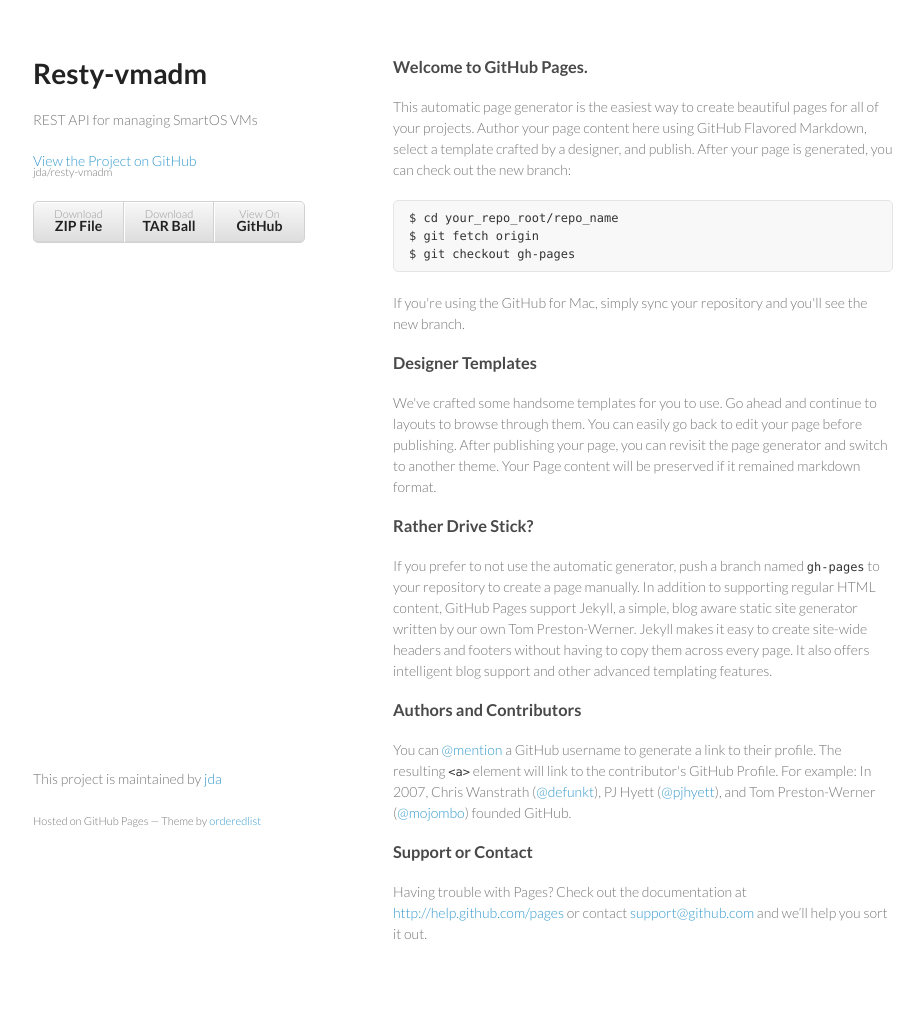
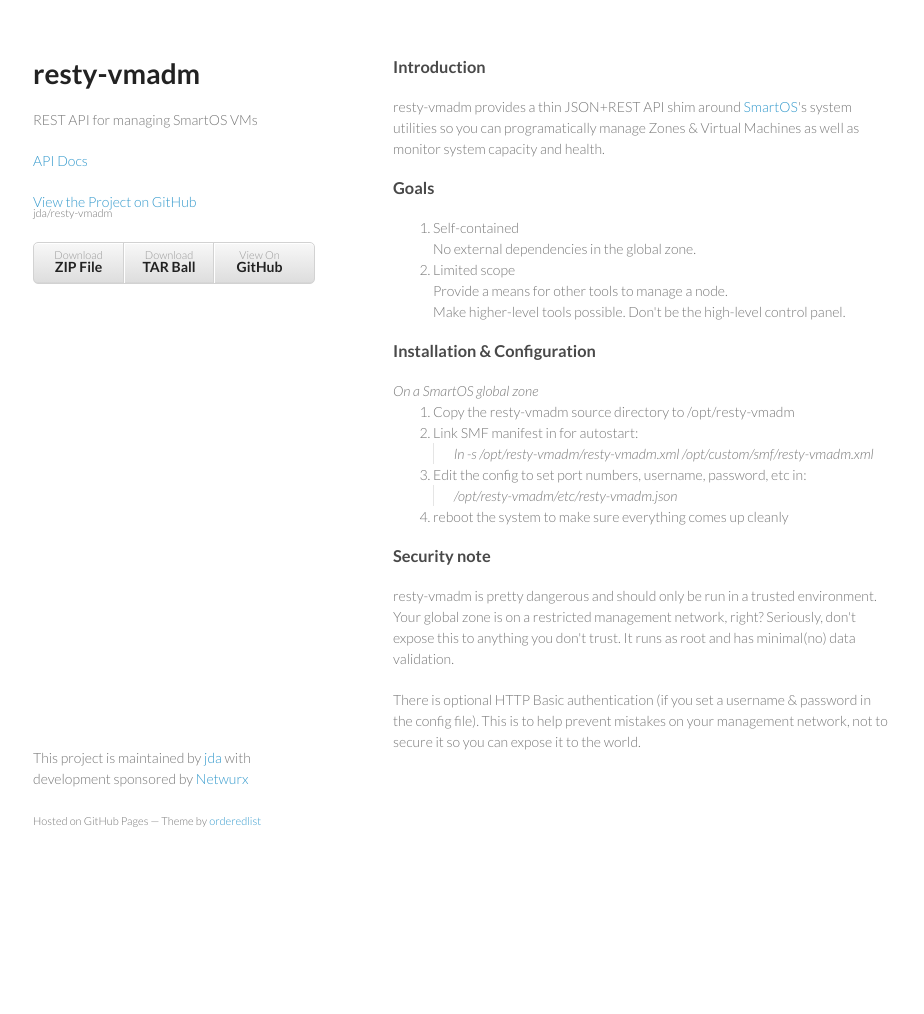
Before and after one commit to jda/resty-vmadm, a Jekyll site: the page index.html, which Jekyll copies as it is, in a window 1280 px wide. Shown: the whole page, without its empty margins (177-1101 px from the left). Built offline with Jekyll 4.4.1, drawn with Linux system fonts in a browser that asks for light colours; after the commit the page ends 900 px from its top, so only the background shows below that.

Commit message:
customized homepage

```diff
--- a/index.html
+++ b/index.html
@@ -3,7 +3,7 @@
   <head>
     <meta charset="utf-8">
     <meta http-equiv="X-UA-Compatible" content="chrome=1">
-    <title>Resty-vmadm by jda</title>
+    <title>resty-vmadm</title>
 
     <link rel="stylesheet" href="stylesheets/styles.css">
     <link rel="stylesheet" href="stylesheets/pygment_trac.css">
@@ -15,8 +15,10 @@
   <body>
     <div class="wrapper">
       <header>
-        <h1>Resty-vmadm</h1>
+        <h1>resty-vmadm</h1>
         <p>REST API for managing SmartOS VMs</p>
+
+        <p class="view"><a href="api.html">API Docs</a></p>
 
         <p class="view"><a href="https://github.com/jda/resty-vmadm">View the Project on GitHub <small>jda/resty-vmadm</small></a></p>
 
@@ -29,39 +31,47 @@
       </header>
       <section>
         <h3>
-<a name="welcome-to-github-pages" class="anchor" href="#welcome-to-github-pages"><span class="octicon octicon-link"></span></a>Welcome to GitHub Pages.</h3>
+<a name="intro" class="anchor" href="#intro"><span class="octicon octicon-link"></span></a>Introduction</h3>
 
-<p>This automatic page generator is the easiest way to create beautiful pages for all of your projects. Author your page content here using GitHub Flavored Markdown, select a template crafted by a designer, and publish. After your page is generated, you can check out the new branch:</p>
+<p>resty-vmadm provides a thin JSON+REST API shim around <a href="http://smartos.org">SmartOS</a>'s system utilities
+so you can programatically manage Zones &amp; Virtual Machines as well as monitor system capacity and health.
+</p>
 
-<pre><code>$ cd your_repo_root/repo_name
-$ git fetch origin
-$ git checkout gh-pages
-</code></pre>
+<h3><a name="goals" class="anchor" href="#goals"><span class="octicon octicon-link"></span></a>Goals</h3>
+<p>
+<ol>
+<li>Self-contained<br>
+No external dependencies in the global zone.</li>
+<li>Limited scope<br>
+Provide a means for other tools to manage a node.<br>
+Make higher-level tools possible. Don't be the high-level control panel.</li>
+</ol>
+</p>
 
-<p>If you're using the GitHub for Mac, simply sync your repository and you'll see the new branch.</p>
+<h3><a name="setup" class="anchor" href="#setup"><span class="octicon octicon-link"></span></a>Installation &amp; Configuration</h3>
+<i>On a SmartOS global zone</i>
 
-<h3>
-<a name="designer-templates" class="anchor" href="#designer-templates"><span class="octicon octicon-link"></span></a>Designer Templates</h3>
+<ol>
+<li>Copy the resty-vmadm source directory to /opt/resty-vmadm</li>
+<li>Link SMF manifest in for autostart:<br>
+<blockquote>ln -s /opt/resty-vmadm/resty-vmadm.xml /opt/custom/smf/resty-vmadm.xml</blockquote></li>
+<li>Edit the config to set port numbers, username, password, etc in:<br>
+<blockquote>/opt/resty-vmadm/etc/resty-vmadm.json</blockquote></li>
+<li>reboot the system to make sure everything comes up cleanly</li>
+</ol>
 
-<p>We've crafted some handsome templates for you to use. Go ahead and continue to layouts to browse through them. You can easily go back to edit your page before publishing. After publishing your page, you can revisit the page generator and switch to another theme. Your Page content will be preserved if it remained markdown format.</p>
+<h3><a name="security" class="anchor" href="#security"><span class="octicon octicon-link"></span></a>Security note</h3>
+<p>resty-vmadm is pretty dangerous and should only be run in a trusted environment.
+Your global zone is on a restricted management network, right? Seriously, don't expose this to anything
+you don't trust. It runs as root and has minimal(no) data validation.</p>
 
-<h3>
-<a name="rather-drive-stick" class="anchor" href="#rather-drive-stick"><span class="octicon octicon-link"></span></a>Rather Drive Stick?</h3>
+<p>There is optional HTTP Basic authentication (if you set a username &amp; password in the config file).
+This is to help prevent mistakes on your management network, not to secure it so you can expose it to the world.</p>
 
-<p>If you prefer to not use the automatic generator, push a branch named <code>gh-pages</code> to your repository to create a page manually. In addition to supporting regular HTML content, GitHub Pages support Jekyll, a simple, blog aware static site generator written by our own Tom Preston-Werner. Jekyll makes it easy to create site-wide headers and footers without having to copy them across every page. It also offers intelligent blog support and other advanced templating features.</p>
-
-<h3>
-<a name="authors-and-contributors" class="anchor" href="#authors-and-contributors"><span class="octicon octicon-link"></span></a>Authors and Contributors</h3>
-
-<p>You can <a href="https://github.com/blog/821" class="user-mention">@mention</a> a GitHub username to generate a link to their profile. The resulting <code>&lt;a&gt;</code> element will link to the contributor's GitHub Profile. For example: In 2007, Chris Wanstrath (<a href="https://github.com/defunkt" class="user-mention">@defunkt</a>), PJ Hyett (<a href="https://github.com/pjhyett" class="user-mention">@pjhyett</a>), and Tom Preston-Werner (<a href="https://github.com/mojombo" class="user-mention">@mojombo</a>) founded GitHub.</p>
-
-<h3>
-<a name="support-or-contact" class="anchor" href="#support-or-contact"><span class="octicon octicon-link"></span></a>Support or Contact</h3>
-
-<p>Having trouble with Pages? Check out the documentation at <a href="http://help.github.com/pages">http://help.github.com/pages</a> or contact <a href="mailto:support@github.com">support@github.com</a> and we’ll help you sort it out.</p>
       </section>
       <footer>
-        <p>This project is maintained by <a href="https://github.com/jda">jda</a></p>
+        <p>This project is maintained by <a href="https://github.com/jda">jda</a>
+        with development sponsored by <a href="http://www.netwurx.net">Netwurx</a></p>
         <p><small>Hosted on GitHub Pages &mdash; Theme by <a href="https://github.com/orderedlist">orderedlist</a></small></p>
       </footer>
     </div>
--- a/stylesheets/styles.css
+++ b/stylesheets/styles.css
@@ -118,7 +118,7 @@
   border-radius:5px;
   border:1px solid #d2d2d2;
   box-shadow:inset #fff 0 1px 0, inset rgba(0,0,0,0.03) 0 -1px 0;
-  width:270px;
+  width:280px;
 }
 
 header li {
```
